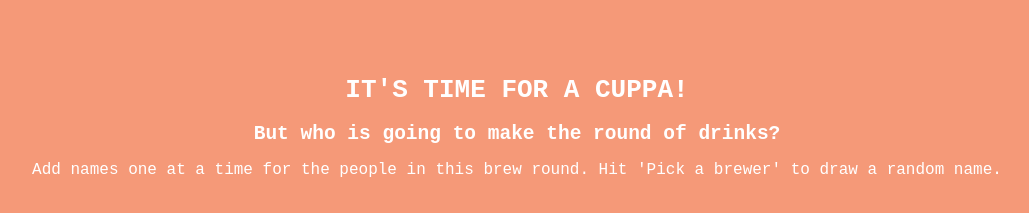
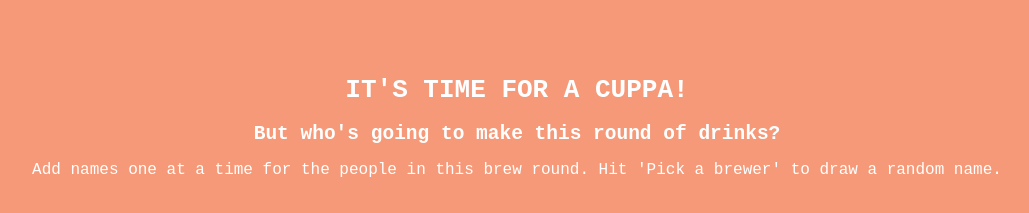
Before and after one commit to charsides/TeaGame, a plain HTML site: page index.html in a window 1280 px wide. Shown: the top 213 px of the page, without its empty margins (123-1152 px from the left). Drawn offline with nearby package versions, Linux system fonts and the light colour scheme; no server answers.

Commit message:
layout tidy

```diff
--- a/index.html
+++ b/index.html
@@ -11,7 +11,7 @@
         <h1>IT'S TIME FOR A CUPPA!</h1>
         <div id="gif"></div>
         <div id="preGame">
-            <h2>But who is going to make the round of drinks?</h2>
+            <h2>But who's going to make this round of drinks?</h2>
             <p>Add names one at a time for the people in this brew round. Hit 'Pick a brewer' to draw a random name.</p>
             <input type = "text" id = "nameInput" value = "" placeholder="Enter names here..." onfocus="this.placeholder = ''" onblur="this.placeholder = 'Enter names here...'" autocomplete="off"/>
             <button id="submit">Add</button>
--- a/teagame.css
+++ b/teagame.css
@@ -36,7 +36,7 @@ p {
 input:focus,
 button:focus {
     outline-color: orangered;
-    }
+}
 
 #btn button {
     padding: 20px;
@@ -79,7 +79,7 @@ button:focus {
     display: inline-block;
     animation: dotty steps(1,end) 3s ;
     content: '...';
-  }
+}
 
   @keyframes dotty {
     0%   { content: ''; }
@@ -87,7 +87,7 @@ button:focus {
     50%  { content: '..'; }
     75%  { content: '...'; }
     100% { content: '...'; }
-  }
+}
 
 #answer {
     margin: 30px;
```
